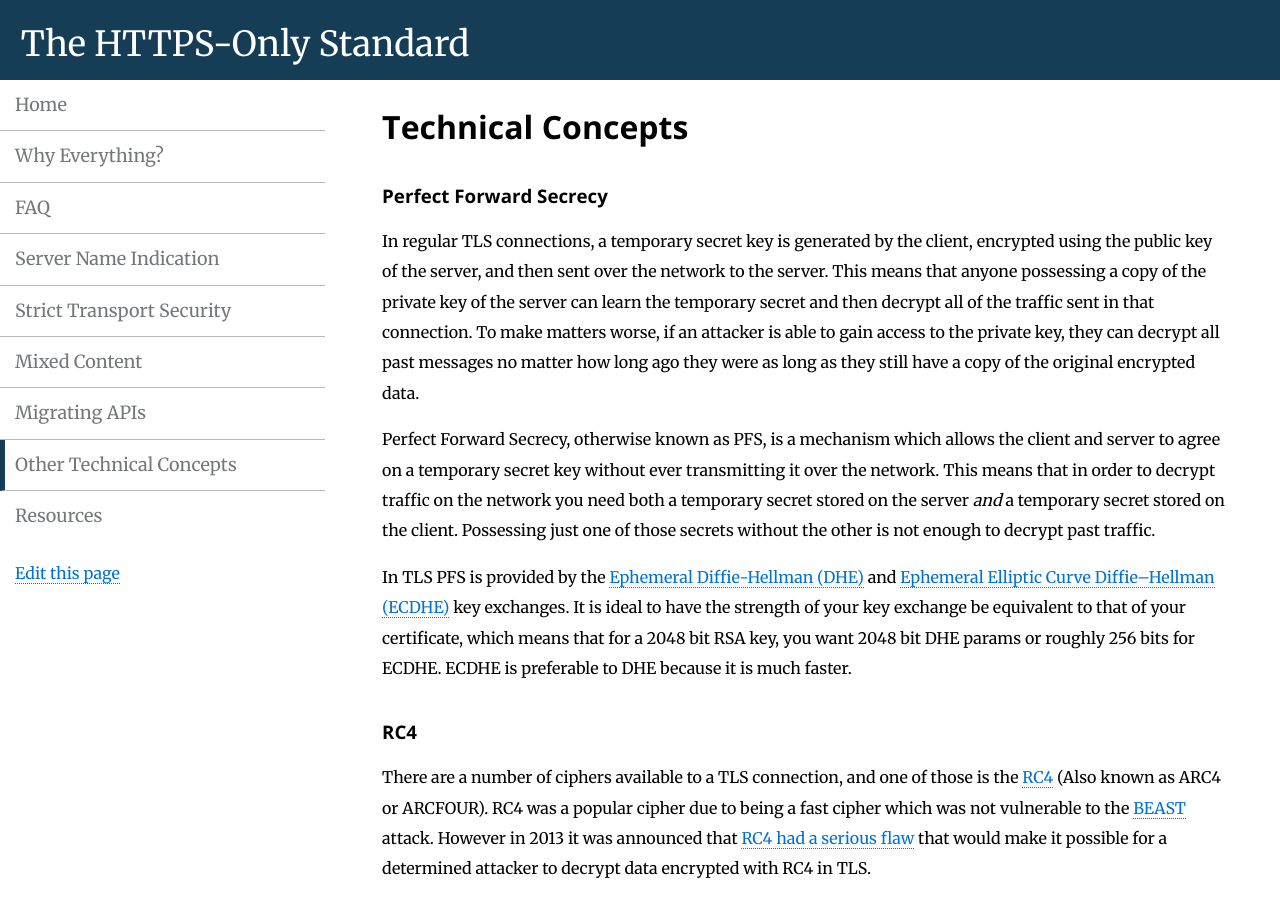
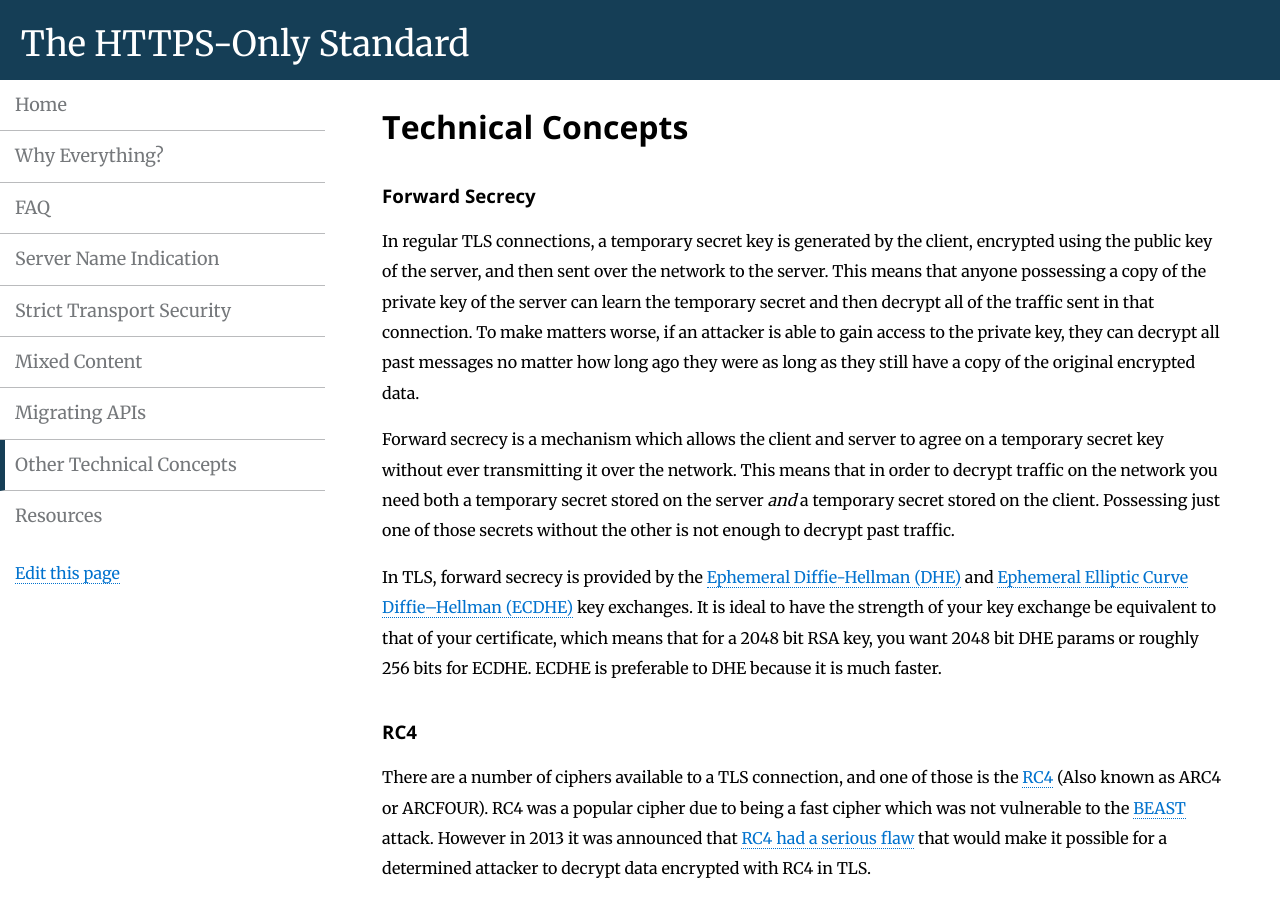
Before and after one commit to GSA/https, a Jekyll site: the page built from pages/technical.md, in a window 1280 px wide and 900 px high. Built offline with Jekyll 4.4.1, drawn with Linux system fonts in a browser that asks for light colours; Markdown is read by kramdown in place of the engine named in the settings; some of the changed text lies outside the part shown.

Commit message:
Remove 'perfect' from forward secrecy section
Calling forward secrecy 'perfect' is misleading and unnecessary. 'Key erasure' is more accurate, but 'forward secrecy' has stuck.

```diff
--- a/pages/technical.md
+++ b/pages/technical.md
@@ -5,13 +5,13 @@ permalink: /technical-concepts/
 description: "More relevant technical concepts relating to HTTPS."
 ---
 
-### Perfect Forward Secrecy
+### Forward Secrecy
 
 In regular TLS connections, a temporary secret key is generated by the client, encrypted using the public key of the server, and then sent over the network to the server. This means that anyone possessing a copy of the private key of the server can learn the temporary secret and then decrypt all of the traffic sent in that connection. To make matters worse, if an attacker is able to gain access to the private key, they can decrypt all past messages no matter how long ago they were as long as they still have a copy of the original encrypted data.
 
-Perfect Forward Secrecy, otherwise known as PFS, is a mechanism which allows the client and server to agree on a temporary secret key without ever transmitting it over the network. This means that in order to decrypt traffic on the network you need both a temporary secret stored on the server *and* a temporary secret stored on the client. Possessing just one of those secrets without the other is not enough to decrypt past traffic.
+Forward secrecy is a mechanism which allows the client and server to agree on a temporary secret key without ever transmitting it over the network. This means that in order to decrypt traffic on the network you need both a temporary secret stored on the server *and* a temporary secret stored on the client. Possessing just one of those secrets without the other is not enough to decrypt past traffic.
 
-In TLS PFS is provided by the [Ephemeral Diffie-Hellman (DHE)](https://en.wikipedia.org/wiki/Diffie–Hellman_key_exchange) and [Ephemeral Elliptic Curve Diffie–Hellman (ECDHE)](https://en.wikipedia.org/wiki/Elliptic_curve_Diffie%E2%80%93Hellman) key exchanges. It is ideal to have the strength of your key exchange be equivalent to that of your certificate, which means that for a 2048 bit RSA key, you want 2048 bit DHE params or roughly 256 bits for ECDHE. ECDHE is preferable to DHE because it is much faster.
+In TLS, forward secrecy is provided by the [Ephemeral Diffie-Hellman (DHE)](https://en.wikipedia.org/wiki/Diffie–Hellman_key_exchange) and [Ephemeral Elliptic Curve Diffie–Hellman (ECDHE)](https://en.wikipedia.org/wiki/Elliptic_curve_Diffie%E2%80%93Hellman) key exchanges. It is ideal to have the strength of your key exchange be equivalent to that of your certificate, which means that for a 2048 bit RSA key, you want 2048 bit DHE params or roughly 256 bits for ECDHE. ECDHE is preferable to DHE because it is much faster.
 
 
 ### RC4
@@ -53,4 +53,4 @@ The second method is called Session Tickets, and like session IDs it works by re
 
 Using session tickets requires similar strategies to Session IDs, except instead of needing to share session data between all servers all servers must be configured with the same secret key which is used to encrypt the session tickets or a client must be routed to the same server as their last connection.
 
-The use of these methods to resume a previous session can greatly speed up the creation of a new TLS connection, allowing the connection to skip doing the most expensive parts of the handshake. However if they are not handled carefully they can [remove the benefit of PFS](https://www.imperialviolet.org/2013/06/27/botchingpfs.html) because anyone who is able to access the session data can decrypt anything sent using any connection that relied on that session data.
+The use of these methods to resume a previous session can greatly speed up the creation of a new TLS connection, allowing the connection to skip doing the most expensive parts of the handshake. However if they are not handled carefully they can [remove the benefit of forward secrecy](https://www.imperialviolet.org/2013/06/27/botchingpfs.html) because anyone who is able to access the session data can decrypt anything sent using any connection that relied on that session data.
```
